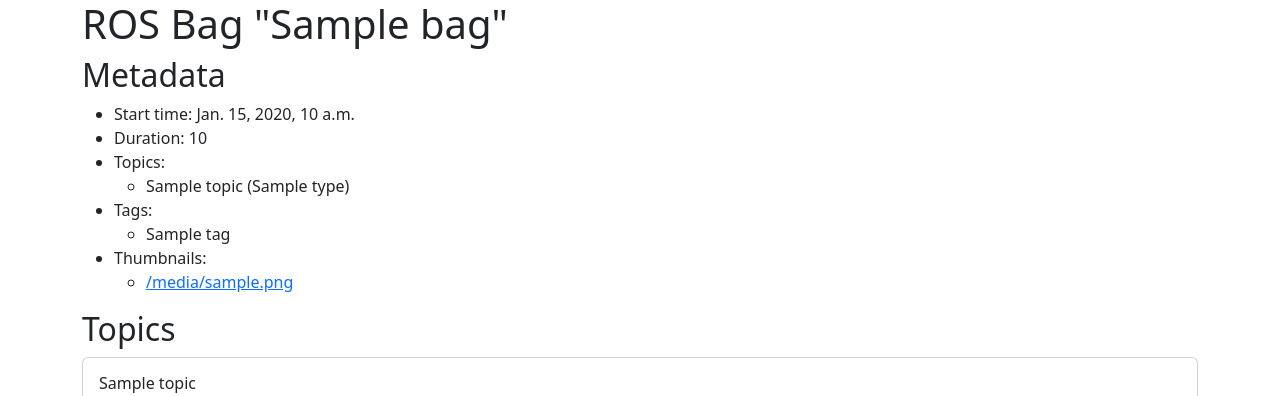
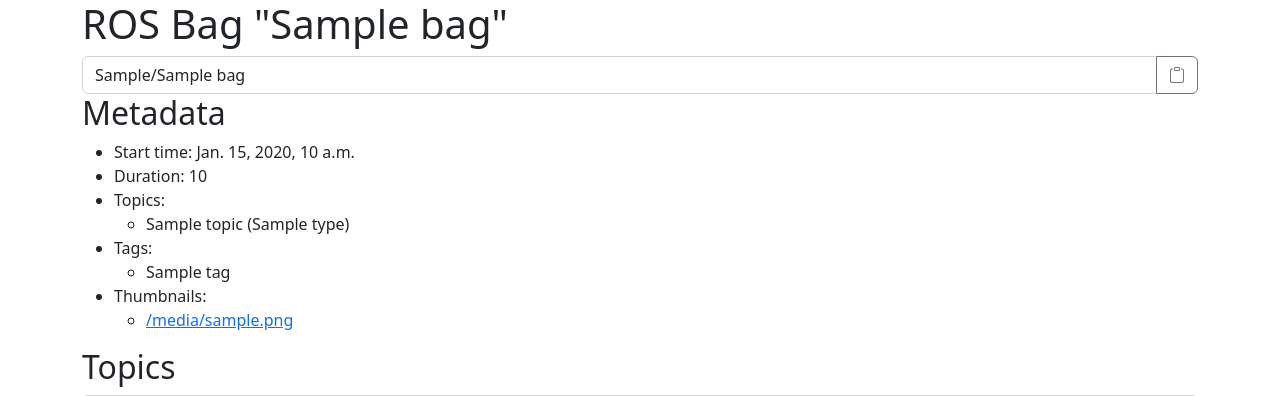
Before and after one commit to teamspatzenhirn/rosbagBrowser, a Django app: template rosbagsApp/templates/rosbagsApp/detail_view.html in a window 1280 px wide. Shown: the top 396 px of the page. Run offline with Django 4.2, Linux system fonts and the light colour scheme; the template is opened without the code that fills it: most values are stand-ins (such as "Sample title", 1, 10 or a date in 2020).

Commit message:
display ros bag mount path to user

```diff
--- a/rosbagsApp/settings.py
+++ b/rosbagsApp/settings.py
@@ -1,3 +1,4 @@
 from django.conf import settings
 
 ROSBAG_STORAGE_PATH = getattr(settings, 'ROSBAG_STORAGE_PATH', "/opt/aufnahmen/2023/rosbags/")
+ROSBAG_MOUNT_PATH = getattr(settings, 'ROSBAG_MOUNT_PATH', ROSBAG_STORAGE_PATH)
--- a/rosbagsApp/templates/partials/bootstrap_header.html
+++ b/rosbagsApp/templates/partials/bootstrap_header.html
@@ -1,3 +1,4 @@
 <!-- Include this in the header to use bootstrap. Also include bootstrap_body.html at the end of the body. -->
 <link href="https://cdn.jsdelivr.net/npm/bootstrap@5.2.3/dist/css/bootstrap.min.css" rel="stylesheet"
       integrity="sha384-rbsA2VBKQhggwzxH7pPCaAqO46MgnOM80zW1RWuH61DGLwZJEdK2Kadq2F9CUG65" crossorigin="anonymous">
+<link rel="stylesheet" href="https://cdn.jsdelivr.net/npm/bootstrap-icons@1.10.3/font/bootstrap-icons.css">
--- a/rosbagsApp/templates/rosbagsApp/detail_view.html
+++ b/rosbagsApp/templates/rosbagsApp/detail_view.html
@@ -4,10 +4,28 @@
     <meta charset="UTF-8">
     <title>{{ bag.name }}</title>
     {% include "partials/bootstrap_header.html" %}
+    <script>
+        /**
+         * Copies the value of a given input field to the clipboard
+         * @param input_id The ID of the input
+         */
+        function copyInputToClipboard(input_id) {
+            const input = document.getElementById(input_id);
+            navigator.clipboard.writeText(input.value);
+        }
+    </script>
 </head>
 <body>
 <main class="container">
     <h1>ROS Bag "{{ bag.name }}"</h1>
+
+    <div class="input-group">
+        <input type="text" class="form-control" id="input_local_path" readonly
+               value="{{ local_mount_prefix }}/{{ bag.name }}">
+        <button class="btn btn-outline-secondary" type="button" onclick="copyInputToClipboard('input_local_path')"><i
+                class="bi-clipboard"></i>
+        </button>
+    </div>
 
     <h2>Metadata</h2>
 
--- a/rosbagsApp/views.py
+++ b/rosbagsApp/views.py
@@ -5,6 +5,7 @@ from django.contrib.auth.decorators import login_required
 from django.http import FileResponse, HttpResponseBadRequest
 from django.shortcuts import render
 
+import rosbagsApp.settings
 from rosbagsApp.bag_storage.storage import BagStorage, ROSBag
 
 
@@ -28,7 +29,8 @@ def list_view(request):
 @login_required
 def detail(request, bag_name: str):
     bs = BagStorage()
-    context = {'bag': bs.find(bag_name)}
+    context = {'bag': bs.find(bag_name),
+               'local_mount_prefix': rosbagsApp.settings.ROSBAG_MOUNT_PATH}
     return render(request, "rosbagsApp/detail_view.html", context)
 
 
```
Also changed, not shown: README.md.
